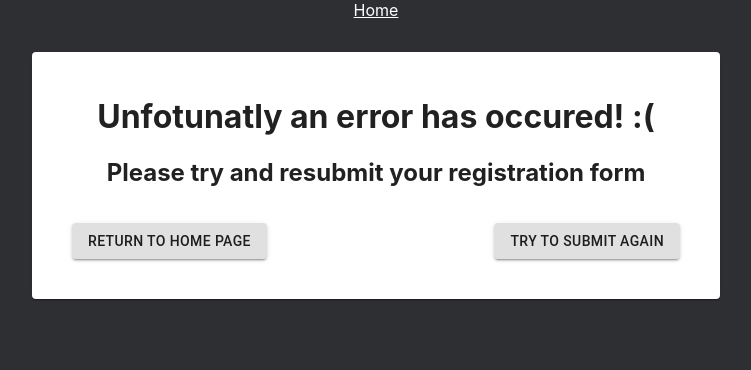
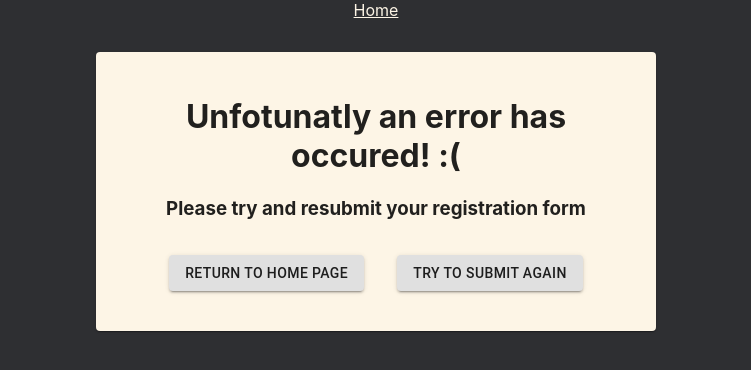
Before and after one commit to meloegel/merkle-fe, a React (Create React App) app: page /error in a window 1280 px wide. Shown: the top 370 px of the page, without its empty margins (264-1015 px from the left). Built offline with nearby package versions, Linux system fonts and the light colour scheme.

Commit message:
potentally ready for deployment

```diff
--- a/src/App.css
+++ b/src/App.css
@@ -12,10 +12,17 @@ nav {
   text-align: center;
 }
 .nav {
-  color: white;
+  color: oldlace;
 }
 
-.test {
+/* Home Page*/
+#homeCard {
+  width: 45%;
+  margin: 2rem auto;
+  background-color: gray;
+}
+
+.homeButtonContainer {
   display: flex;
   width: 80%;
   text-align: center;
@@ -29,19 +36,16 @@ nav {
   padding: 1rem;
 }
 
-.App-header {
-  background-color: #282c34;
-  min-height: 100vh;
-  display: flex;
-  flex-direction: column;
-  align-items: center;
-  justify-content: center;
-  font-size: calc(10px + 2vmin);
-  color: white;
+/* Registration Page*/
+.newUserForm {
+  text-align: center;
 }
 
-.App-link {
-  color: #61dafb;
+#regCard {
+  width: 35%;
+  margin: 2rem auto;
+  background-color: oldlace;
+  padding: 1.5rem;
 }
 
 .inputContainer {
@@ -65,18 +69,26 @@ nav {
   justify-content: space-evenly;
 }
 
-.newUserForm {
-  text-align: center;
+.input {
+  background-color: lightgray;
 }
 
-#userTable {
-  width: 95%;
-  margin: 0 auto;
-  background-color: gray;
+/* Confomation Page*/
+#confirmCard {
+  width: 40%;
+  margin: 2rem auto;
+  text-align: center;
+  padding: 1rem;
+  background-color: oldlace;
 }
 
-.input {
-  background-color: lightgray;
+/* Error Page*/
+#errorCard {
+  width: 40%;
+  margin: 2rem auto;
+  text-align: center;
+  padding: 1.5rem;
+  background-color: oldlace;
 }
 
 .formErrors {
@@ -84,40 +96,19 @@ nav {
   color: red;
 }
 
-#confirmCard {
-  width: 40%;
-  margin: 2rem auto;
-  text-align: center;
+.errorCardButtons {
   padding: 1rem;
-  background-color: lightgray;
+  display: flex;
+  justify-content: space-evenly;
 }
 
+/* Registered User Report*/
 .userReportContainer {
   margin: 0 auto;
   text-align: center;
 }
-
-.errorCard {
-  width: 50%;
-  margin: 2rem auto;
-  text-align: center;
-  padding: 1.5rem;
-}
-
-.errorCardButtons {
-  padding: 1rem;
-  display: flex;
-  justify-content: space-between;
-}
-
-#homeCard {
-  width: 45%;
-  margin: 2rem auto;
+#userTable {
+  width: 95%;
+  margin: 0 auto;
   background-color: gray;
 }
-
-#regCard {
-  width: 50%;
-  margin: 0 auto;
-  background-color: oldlace;
-}
--- a/src/components/Home.js
+++ b/src/components/Home.js
@@ -21,7 +21,7 @@ function Home() {
                 <div className='merkleLogo'>
                     <img src={MerkleImg} alt='Alt Merkle Logo' />
                 </div>
-                <div className='test'>
+                <div className='homeButtonContainer'>
                     <Button variant="contained" color='primary' style={{ width: '15rem', margin: '0 auto' }} onClick={handleReg}>Register a New User</Button>
                     <Button variant="contained" color='primary' style={{ width: '15rem', margin: '0 auto' }} onClick={handleUserReport} >Registered User Report</Button>
                 </div>
--- a/src/components/Register/ErrorPage.js
+++ b/src/components/Register/ErrorPage.js
@@ -16,9 +16,9 @@ function ErrorPage() {
 
     return (
         <div>
-            <Card className='errorCard'>
+            <Card id='errorCard'>
                 <h1>Unfotunatly an error has occured! :( </h1>
-                <h2>Please try and resubmit your registration form</h2>
+                <h3>Please try and resubmit your registration form</h3>
                 <div className='errorCardButtons'>
                     <Button variant="contained" onClick={handleClickHome}>Return to Home Page</Button>
                     <Button variant="contained" onClick={handleClickReg}>Try to submit again</Button>
--- a/src/components/Register/Register.js
+++ b/src/components/Register/Register.js
@@ -85,7 +85,7 @@ function Register() {
             <Card id='regCard'>
                 <FormControl onSubmit={onSubmit} validate >
                     <div>
-                        <h1>Reg</h1>
+                        <h2>Registration Form</h2>
                         <div className='inputContainer'>
                             <div className='inputGroup'>
                                 <TextField
@@ -235,7 +235,7 @@ function Register() {
                             <div>{formErrors.country}</div>
                         </div>
                         <div>
-                            <Button variant="contained" onClick={onSubmit}>Submit</Button>
+                            <Button variant="contained" color='primary' onClick={onSubmit}>Submit</Button>
                         </div>
                     </div>
                 </FormControl>
--- a/src/components/UserReport/UserReport.js
+++ b/src/components/UserReport/UserReport.js
@@ -6,7 +6,7 @@ function UserReport() {
 
     return (
         <div className='userReportContainer'>
-            <h1>Registered User Report</h1>
+            <h1 style={{ color: 'oldlace' }}>Registered User Report</h1>
             <UserList />
         </div>
     )
```
